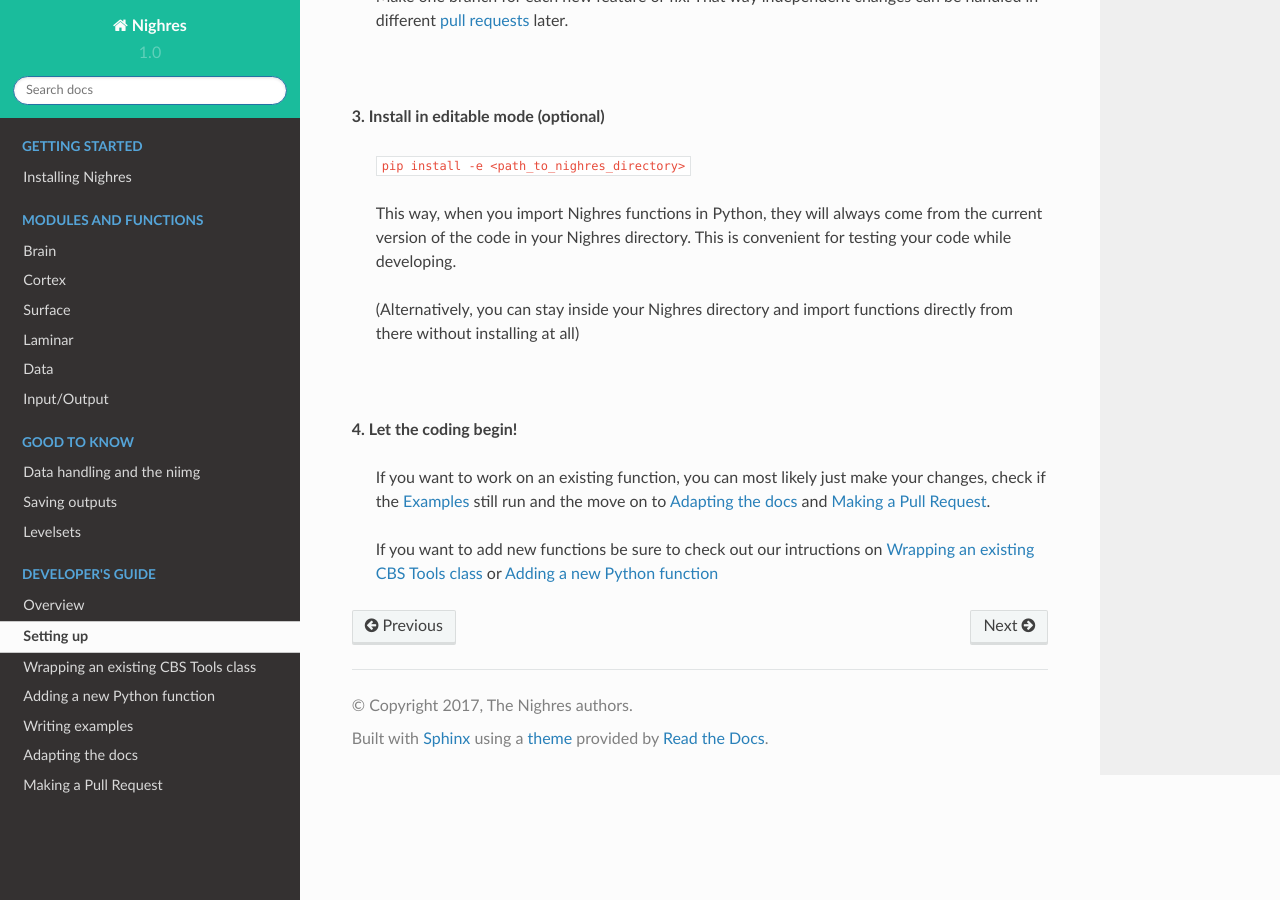
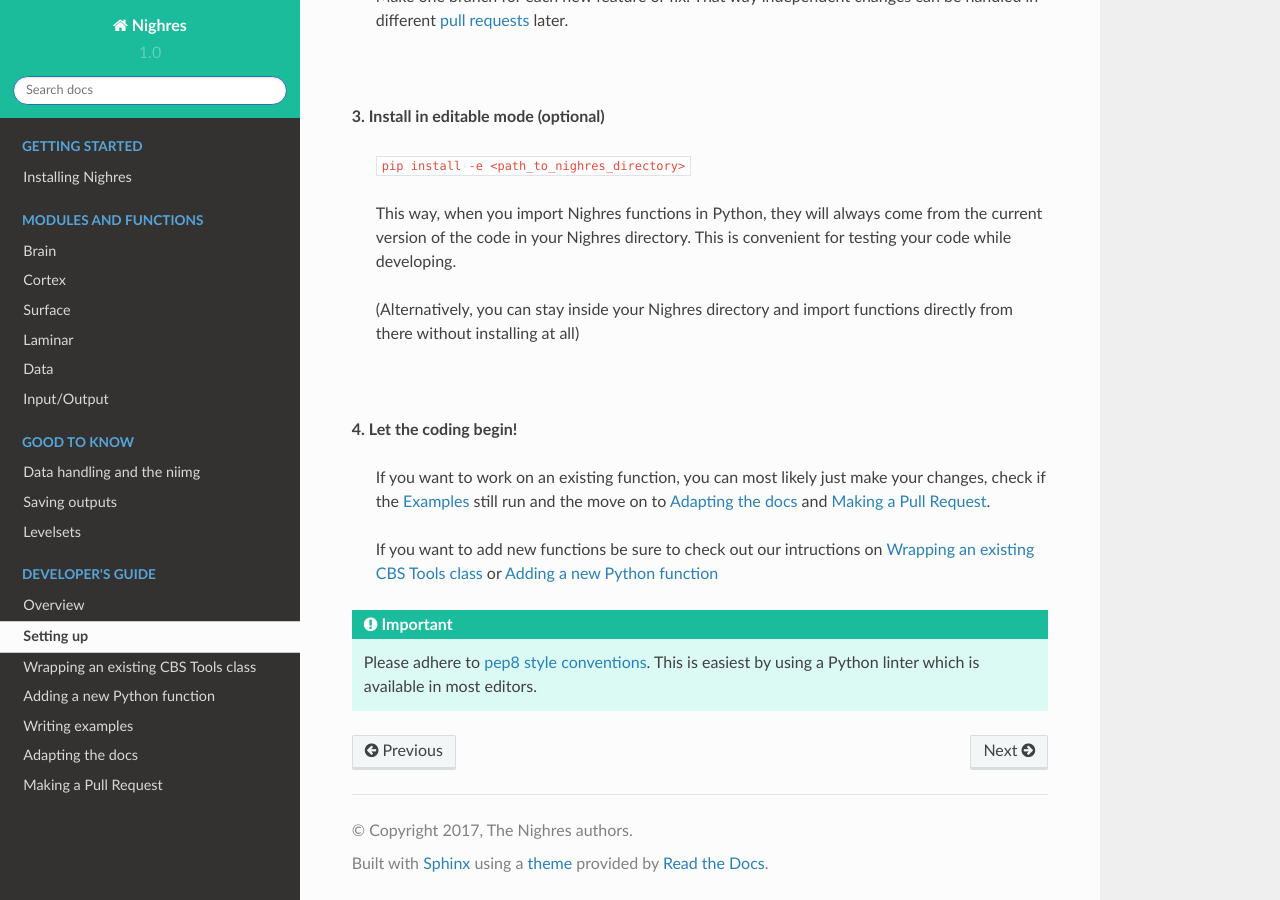
Before and after one commit to nighres/nighres, a Sphinx documentation site: the page built from doc/developers/setup.rst, in a window 1280 px wide and 900 px high, scrolled down 634 px. Built offline with Sphinx 7.4.7 and the Read the Docs theme 2.0.0, drawn with Linux system fonts in a browser that asks for light colours; pages that are not in the unit, such as notebooks, are missing from menus.

Commit message:
adding pep8 note

```diff
--- a/doc/developers/setup.rst
+++ b/doc/developers/setup.rst
@@ -34,3 +34,6 @@ Setting up
    If you want to work on an existing function, you can most likely just make your changes, check if the :ref:`Examples <examples>` still run and the move on to :ref:`adapt-docs` and :ref:`make-pr`.
 
    If you want to add new functions be sure to check out our intructions on :ref:`wrap-cbstools` or :ref:`python-function`
+
+.. important:: Please adhere to `pep8 style conventions
+   <https://www.python.org/dev/peps/pep-0008/>`_. This is easiest by using a Python linter which is available in most editors.
```
